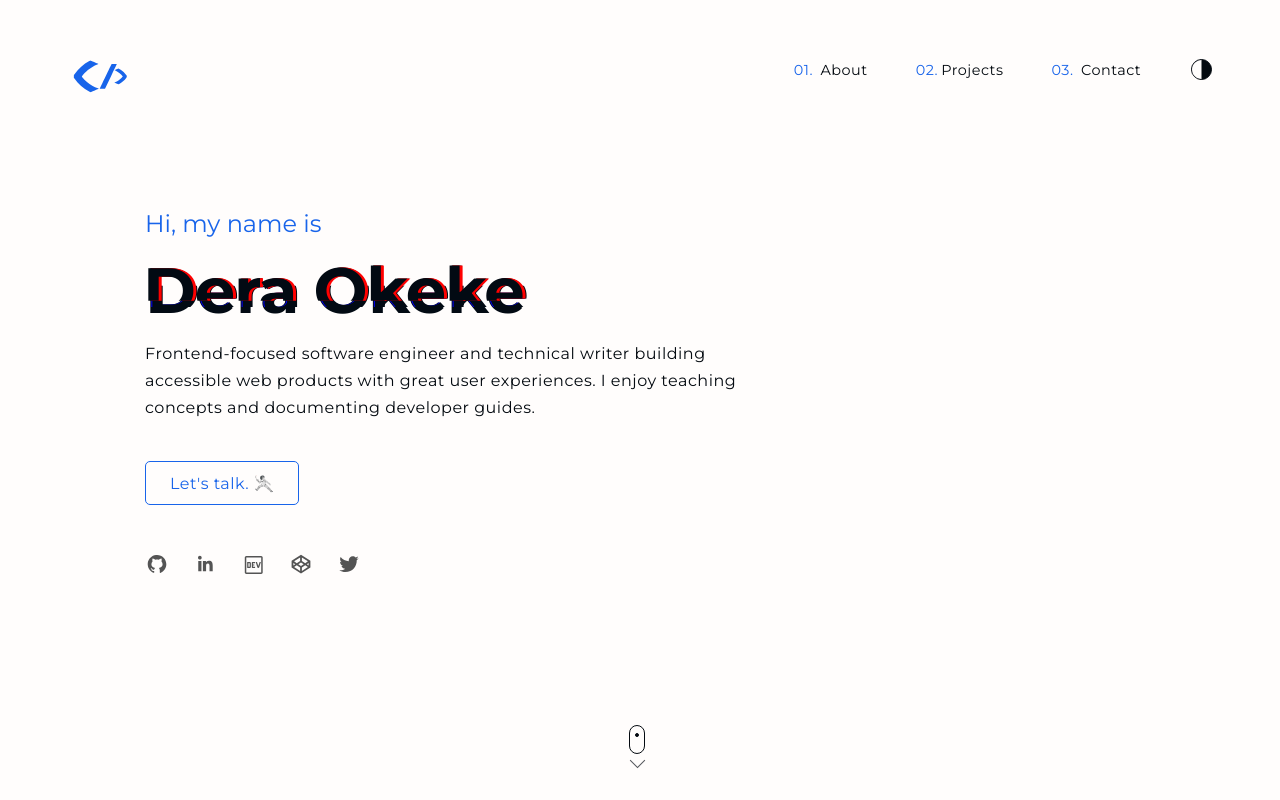
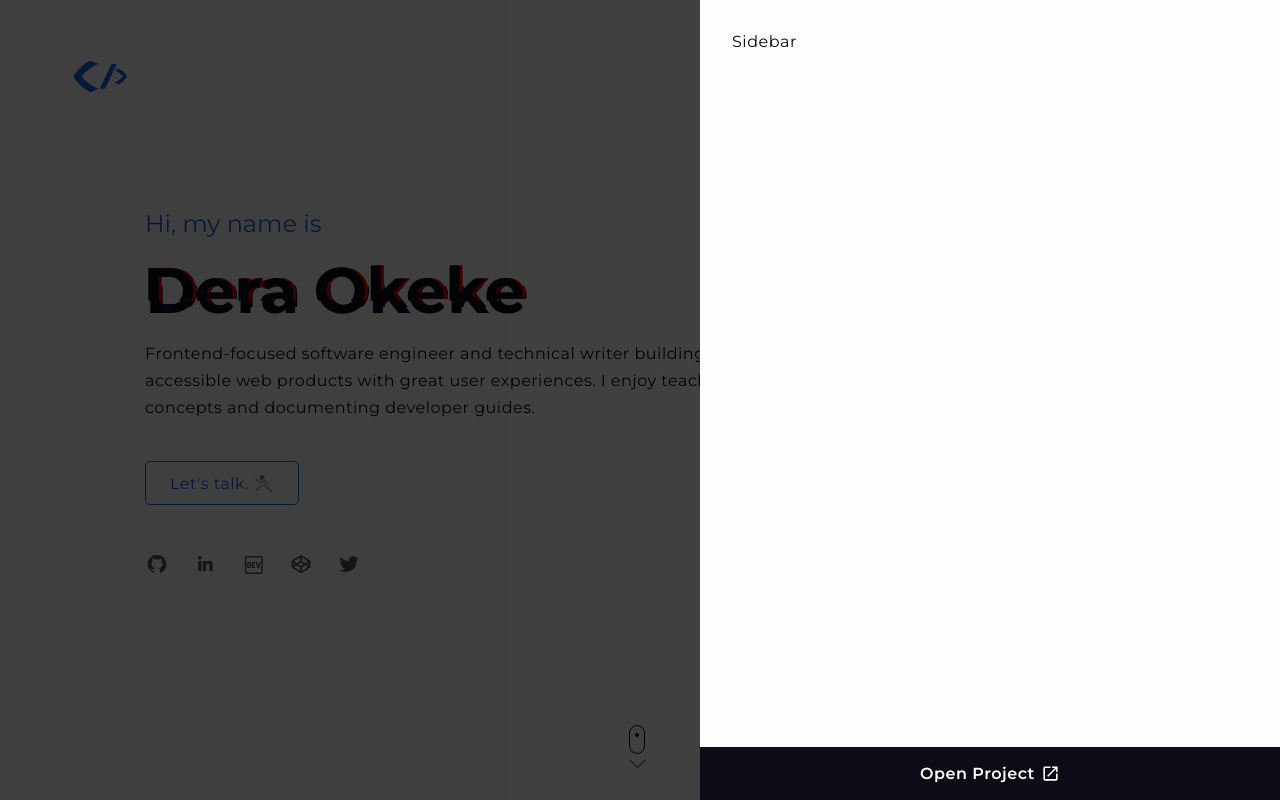
Before and after one commit to chideraao/portfolio, a Next.js app: page / in a window 1280 px wide. Built offline with nearby package versions, Linux system fonts and the light colour scheme.

Commit message:
fear: working on sidebar

```diff
--- a/components/Projects.jsx
+++ b/components/Projects.jsx
@@ -1,10 +1,12 @@
 import Image from "next/image";
 import React from "react";
+import Sidebar from "./Sidebar";
 import { StyledProjects } from "./styles/Projects.styled";
 import PROJECTS_DATA from "./utils/projectsData";
 
 function Projects({ pageRefs }) {
   return (
+    <>
       <StyledProjects
         id="projects"
         className="fullpage"
@@ -25,13 +27,11 @@ function Projects({ pageRefs }) {
                     role="gridcell"
                   >
                     <div className="image-container">
-                    <span>
                       <Image
                         src={project.imageUrl}
                         alt={project.title}
                         layout="fill"
                       />
-                    </span>
                     </div>
 
                     <div className="project-content">
@@ -52,6 +52,8 @@ function Projects({ pageRefs }) {
           </div>
         </div>
       </StyledProjects>
+      <Sidebar />
+    </>
   );
 }
 
--- a/components/Sidebar.jsx
+++ b/components/Sidebar.jsx
@@ -1,7 +1,47 @@
-import React from "react";
+import { useEffect, useRef, useState } from "react";
+import { Open } from "./icons";
+import { SidebarStyled } from "./styles/Projects.styled";
 
 function Sidebar() {
-  return <div>Sidebar</div>;
+  const [show, setShow] = useState(true);
+  const sidebarRef = useRef();
+
+  useEffect(() => {
+    /** handle click outside sidebar */
+    const handleClickOutside = (event) => {
+      if (sidebarRef.current && !sidebarRef.current.contains(event.target)) {
+        setShow(false);
+      }
+    };
+
+    // Bind the event listener
+    document.addEventListener("mousedown", handleClickOutside);
+
+    return () => {
+      document.removeEventListener("mousedown", handleClickOutside);
+    };
+  }, []);
+
+  return (
+    <>
+      {show && (
+        <>
+          <div className="overlay"></div>
+          <SidebarStyled
+            className={show ? "wrapper active" : "wrapper"}
+            ref={sidebarRef}
+          >
+            <div className="sidebar-content">Sidebar</div>
+
+            <a href="" className="open-project">
+              Open Project
+              <Open />
+            </a>
+          </SidebarStyled>
+        </>
+      )}
+    </>
+  );
 }
 
 export default Sidebar;
--- a/components/base/Global.js
+++ b/components/base/Global.js
@@ -7,6 +7,7 @@ const GlobalStyles = createGlobalStyle`
     --primary: ${({ theme }) => theme.primary};
     --primary-alpha: ${({ theme }) => theme.primaryAlpha};
     --text: ${({ theme }) => theme.text};
+    --sidebar-projects: ${({ theme }) => theme.sidebarProject};
   }
 
   html,
@@ -132,7 +133,6 @@ const GlobalStyles = createGlobalStyle`
     bottom: 15px;
     cursor: pointer;
   }
-
 
   .mouse_scroll:hover .mouse,
   .mouse_scroll:hover .wheel {
@@ -316,6 +316,16 @@ const GlobalStyles = createGlobalStyle`
     }
   }
 
+  .overlay {
+    z-index: 9;
+    position: fixed;
+    height: 100%;
+    width: 100%;
+    top: 0;
+    right: 0;
+    background-color: rgba(0, 0, 0, 0.75);
+  }
+
   @media (max-width: 840px) {
     .container {
       padding: 0.5rem;
--- a/components/base/theme.js
+++ b/components/base/theme.js
@@ -5,6 +5,7 @@ export const themes = {
     text: "#040a10",
     primary: "#1864ea",
     primaryAlpha: "rgba(24, 100, 234, 0.2)",
+    sidebarProject: "#0b0c15",
   },
   dark: {
     background: "#020a13",
@@ -12,5 +13,6 @@ export const themes = {
     text: "#c6c6c6",
     primary: "#187eea",
     primaryAlpha: "rgba(24, 126, 234, 0.2)",
+    sidebarProject: "#3f566e",
   },
 };
--- a/components/icons/index.js
+++ b/components/icons/index.js
@@ -95,6 +95,18 @@ export const Twitter = () => (
   </svg>
 );
 
+export const Open = () => (
+  <svg
+    xmlns="http://www.w3.org/2000/svg"
+    height="24px"
+    viewBox="0 0 24 24"
+    width="24px"
+  >
+    <path d="M0 0h24v24H0V0z" fill="none"></path>
+    <path d="M19 19H5V5h7V3H5c-1.11 0-2 .9-2 2v14c0 1.1.89 2 2 2h14c1.1 0 2-.9 2-2v-7h-2v7zM14 3v2h3.59l-9.83 9.83 1.41 1.41L19 6.41V10h2V3h-7z"></path>
+  </svg>
+);
+
 export const SVGFill = () => (
   <svg
     width="55"
--- a/components/styles/Projects.styled.js
+++ b/components/styles/Projects.styled.js
@@ -38,11 +38,11 @@ export const StyledProjects = styled.section`
     break-inside: avoid;
   }
 
-  /* & .image-container span {
+  & .image-container {
     position: relative;
+    height: 100%;
     width: auto;
-    height: 40rem;
-  } */
+  }
 
   & .image-container :after {
     content: "";
@@ -67,11 +67,11 @@ export const StyledProjects = styled.section`
     padding: 0;
 
     & :after {
-      opacity: 0.5;
+      opacity: 0.85;
       background: linear-gradient(
         185deg,
         rgba(0, 0, 0, 0.1) 40%,
-        rgb(0 0 0 / 100%) 80%
+        rgb(0 0 0 / 90%) 80%
       );
     }
   }
@@ -133,6 +133,12 @@ export const StyledProjects = styled.section`
     bottom: 1.5rem;
   }
 
+  @media (max-width: 800px) {
+    & .projects-main {
+      grid-template-columns: repeat(2, 1fr);
+    }
+  }
+
   @media (max-width: 500px) {
     & .projects-main {
       display: block;
@@ -142,11 +148,11 @@ export const StyledProjects = styled.section`
       margin-bottom: 2rem;
 
       & :after {
-        opacity: 0.5;
+        opacity: 0.8;
         background: linear-gradient(
           185deg,
           rgba(0, 0, 0, 0.1) 40%,
-          rgb(0 0 0 / 100%) 80%
+          rgb(0 0 0 / 90%) 80%
         );
       }
     }
@@ -163,3 +169,62 @@ export const StyledProjects = styled.section`
     }
   }
 `;
+
+export const SidebarStyled = styled.aside`
+  &.wrapper {
+    height: 100vh;
+    width: 580px;
+    /* display: flex;
+    flex-direction: column;
+    justify-content: center; */
+    position: fixed;
+    top: 0;
+    right: -100%;
+    transition: 850ms;
+    background-color: var(--bg);
+    color: var(--text);
+    z-index: 99999;
+    max-width: 580px;
+  }
+
+  &.wrapper.active {
+    right: 0;
+    transition: 350ms;
+  }
+
+  &.wrapper .sidebar-content {
+    height: 100%;
+    padding: 2rem;
+  }
+
+  a.open-project {
+    background: var(--sidebar-projects);
+    width: inherit;
+    position: fixed;
+    right: 0;
+    bottom: 0;
+    padding: 17px;
+    font-weight: 600;
+    text-align: center;
+    color: #fff;
+    svg {
+      width: 19px;
+      height: 19px;
+      vertical-align: bottom;
+      margin-left: 6px;
+      fill: #fff;
+    }
+  }
+
+  a.open-project:hover {
+    color: #fff;
+    text-decoration: underline;
+  }
+
+  @media (max-width: 840px) {
+    &.wrapper {
+      width: 100vw;
+      max-width: none;
+    }
+  }
+`;
```
Lines whose indentation alone changed are shown as unchanged.
